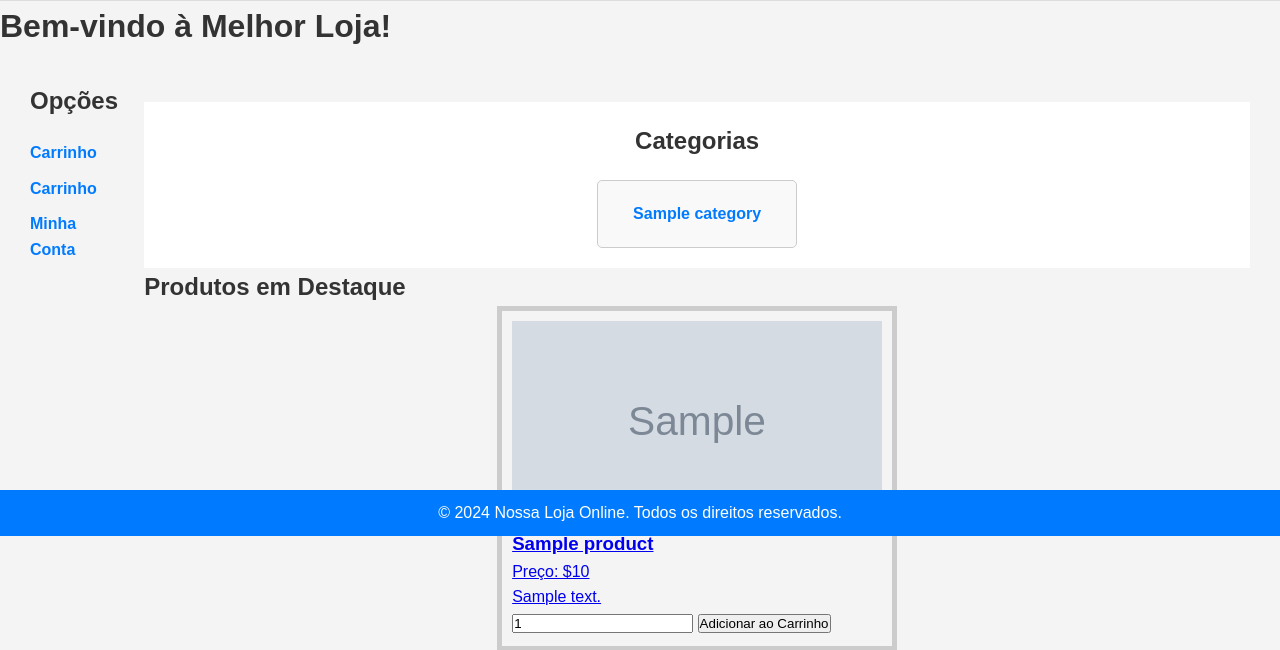
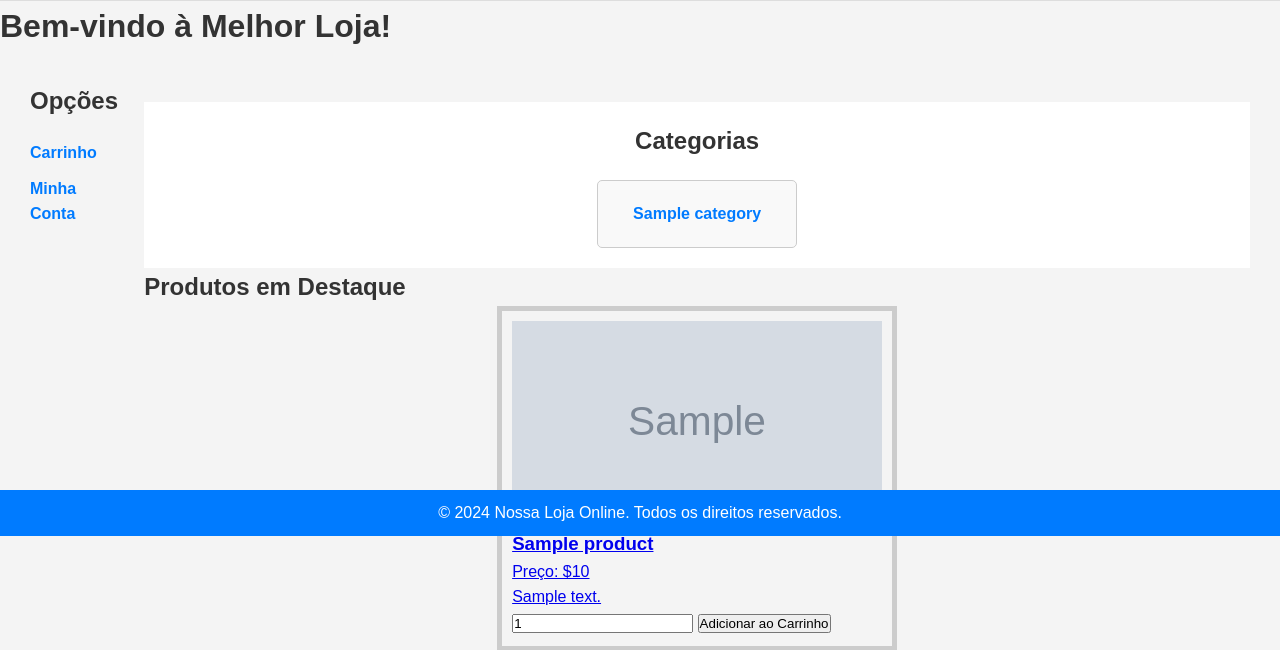
Before and after one commit to igorrodriguessss/e-commerce, a Flask app: template ecommerce_flask-main/app/templates/index.html in a window 1280 px wide. Shown: the part 264-914 px from the top of the page. Run offline with Flask 3, Linux system fonts and the light colour scheme; the template is opened without the code that fills it: most values are stand-ins (such as "Sample title", 1, 10 or a date in 2020); grey boxes marked "Sample" are stand-in pictures.

Commit message:
atualização quase final mas ainda não final

```diff
--- a/ecommerce_flask-main/app/templates/index.html
+++ b/ecommerce_flask-main/app/templates/index.html
@@ -21,7 +21,6 @@
         <aside class="sidebar">
             <h2>Opções</h2>
             <ul>
-                <li><a href="{{ url_for('cart.view_cart') }}">Carrinho</a></li>
                 <li><a href="{{ url_for('cart.view_cart') }}">Carrinho</a></li>
                 <li><a href="{{ url_for('account.account') }}">Minha Conta</a></li>
                 <!-- Adicione mais opções conforme necessário -->
```
